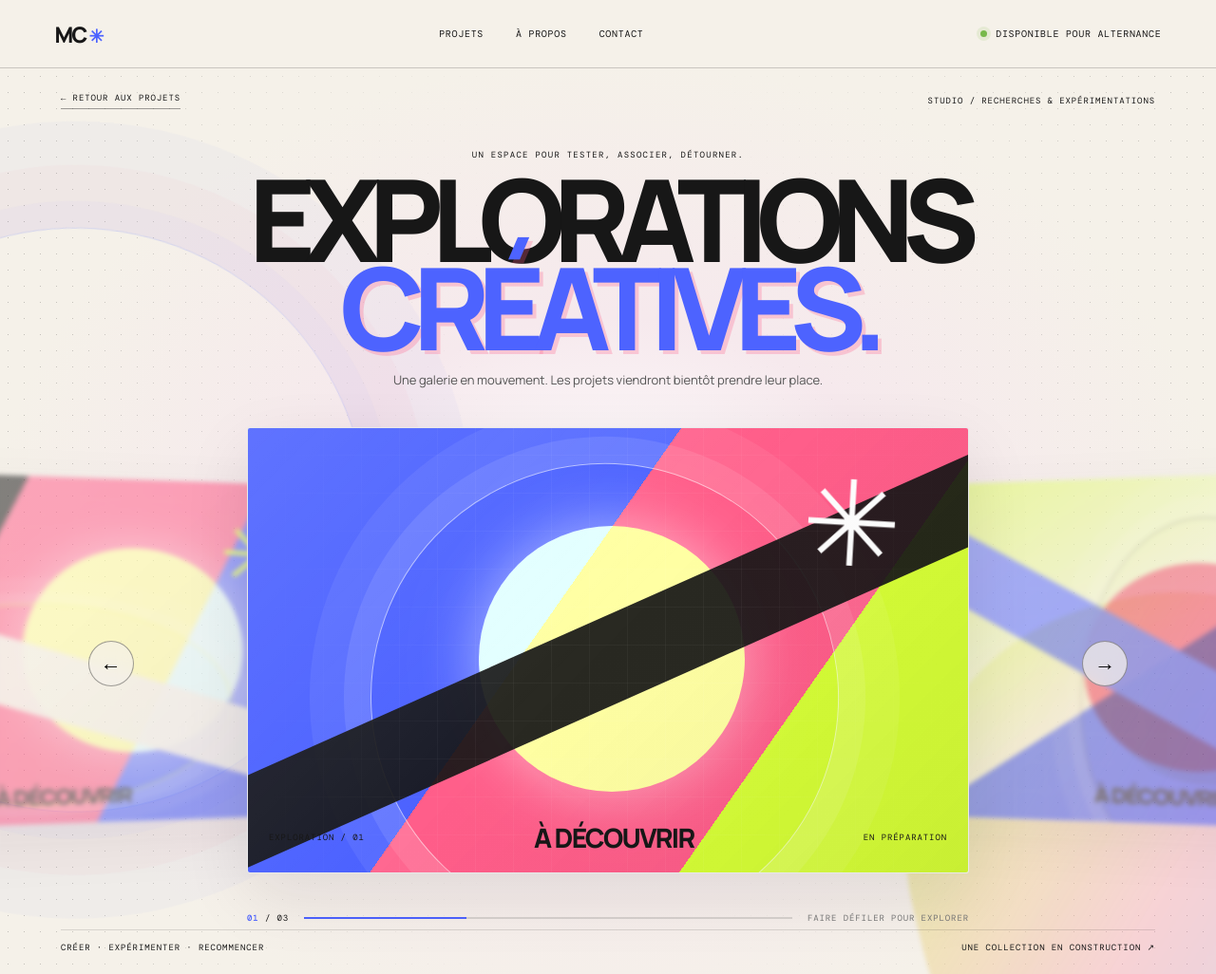
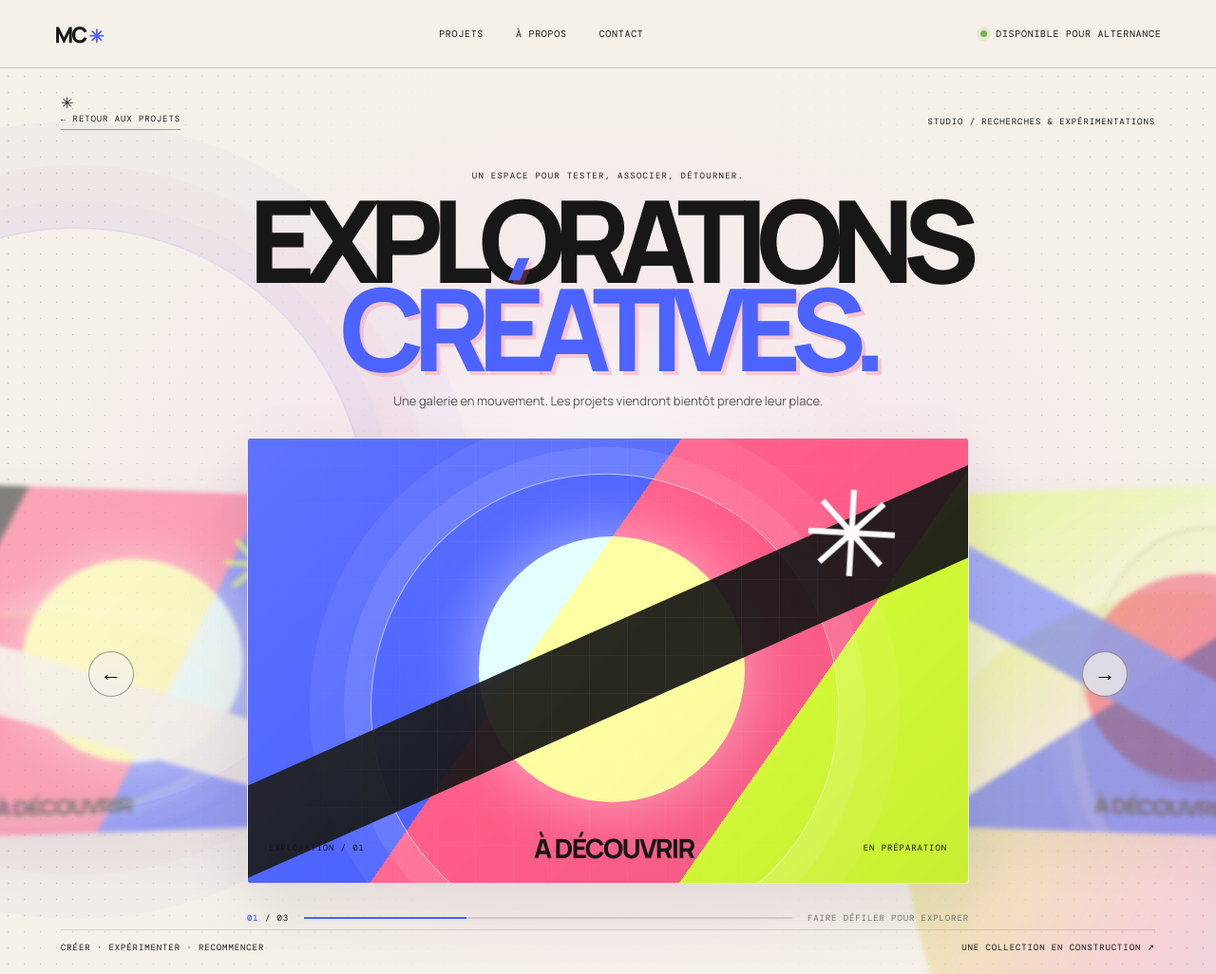
Before and after one commit to marie04caboche-source/portfolio, a Jekyll site: the page built from _projects/projets-creatifs.md, in a window 1280 px wide and 1026 px high. Shown: the whole window at 95% size. Built offline with Jekyll 4.4.1, drawn with Linux system fonts in a browser that asks for light colours.

Commit message:
Add animated atmosphere layers to creative gallery

```diff
--- a/_layouts/project.html
+++ b/_layouts/project.html
@@ -31,6 +31,14 @@ layout: default
 <main class="creative-gallery-page">
   <section class="creative-gallery" aria-label="Galerie des explorations créatives">
     <div class="creative-gallery-texture" aria-hidden="true"></div>
+    <div class="creative-atmosphere" aria-hidden="true">
+      <span class="atmo-shape atmo-ring"></span>
+      <span class="atmo-shape atmo-orb"></span>
+      <span class="atmo-shape atmo-ribbon"></span>
+      <span class="atmo-shape atmo-cross">✳</span>
+      <span class="atmo-shape atmo-dots"></span>
+      <span class="atmo-shape atmo-disc"></span>
+    </div>
     <div class="creative-gallery-head">
       <a class="creative-back" href="{{ '/' | relative_url }}#projets">← RETOUR AUX PROJETS</a>
       <span>STUDIO / RECHERCHES & EXPÉRIMENTATIONS</span>
```
